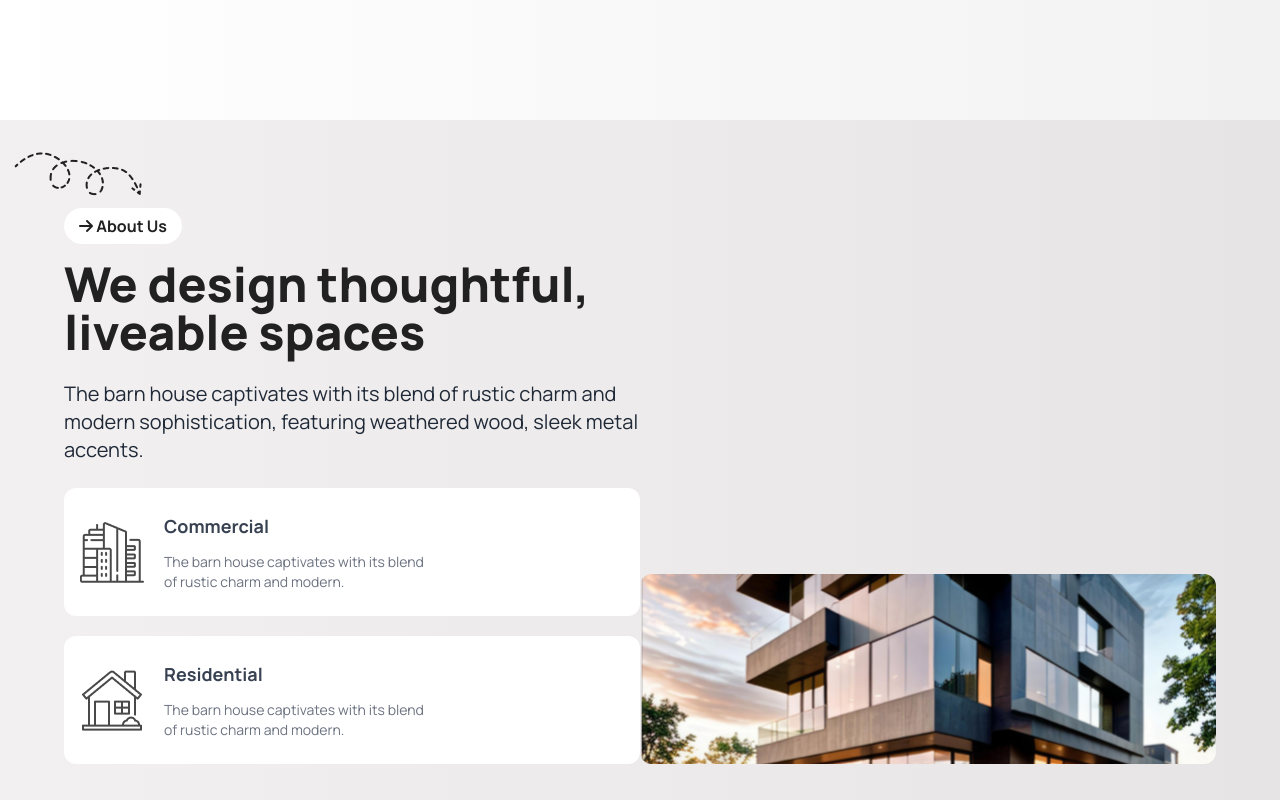
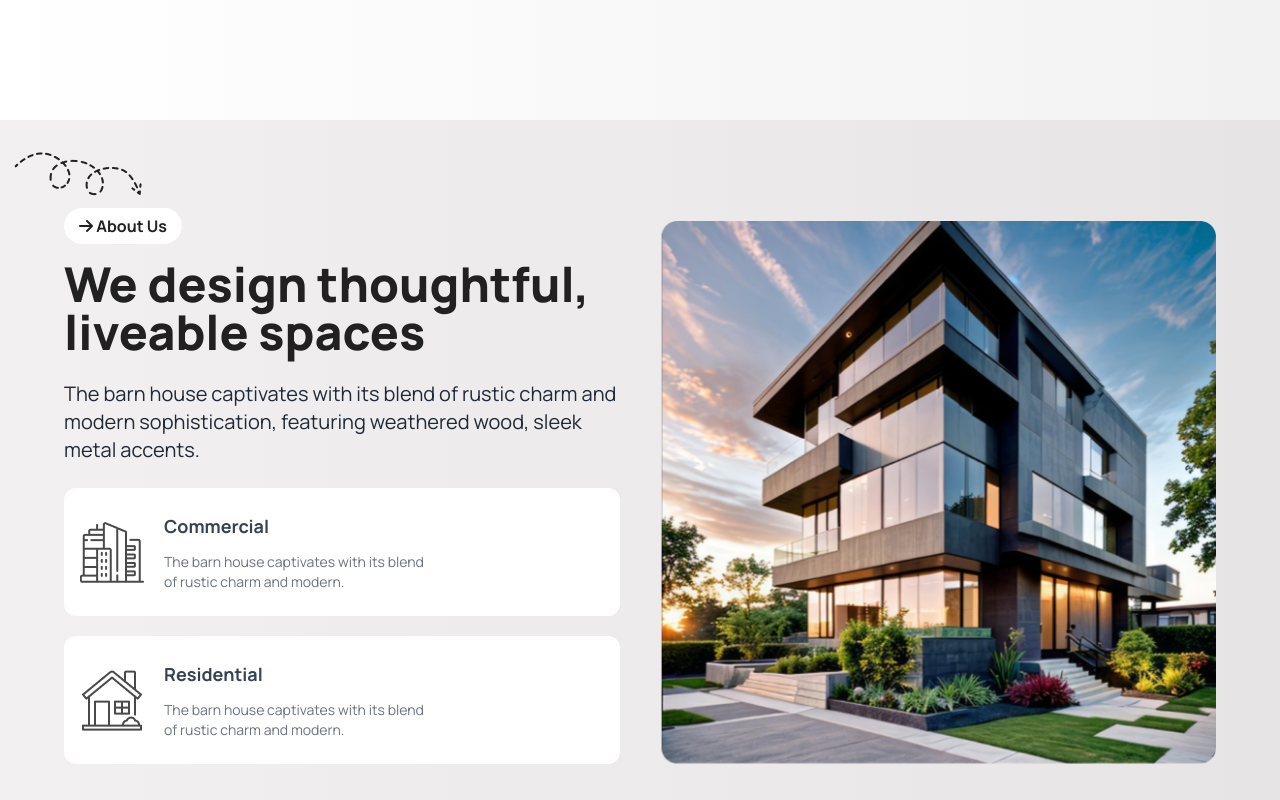
Before and after one commit to oldtecno/assignment-task3-solve, a plain HTML site: page index.html in a window 1280 px wide. Shown: the part 680-1480 px from the top of the page. Drawn offline with nearby package versions, Linux system fonts and the light colour scheme.

Commit message:
update some bug

```diff
--- a/index.html
+++ b/index.html
@@ -55,7 +55,7 @@
 <main class="bg-[#604b4b15]">
 
     <!-- Main container 1 part -->
-    <section class="lg:flex items-end tems-center max-w-[90%] mx-auto pt-8 pb-5">
+    <section class="lg:flex gap-10 items-end tems-center max-w-[90%] mx-auto pt-8 pb-5">
         <div class="lg:w-[50%] w-full">
             <img class="text-sm pb-3 lg:ml-[-50px] invisible lg:visible" src="./assets/Vector.png" alt="">
           <div class="" >
@@ -86,7 +86,7 @@
           </div>
         </div>
 
-        <div class="lg:w-[50%] h-[190px] w-full mt-3 lg:mt-0">
+        <div class="lg:w-[50%] h-[185px] lg:h-full w-full mt-3 lg:mt-0">
             <img class="h-full w-full object-cover rounded-xl" src="./assets/Rectangle.png" alt="">
         </div>
     </section>
```
